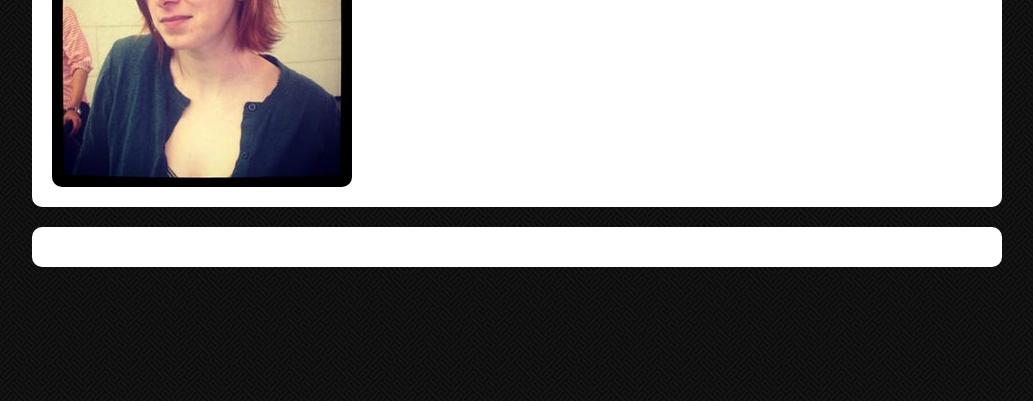
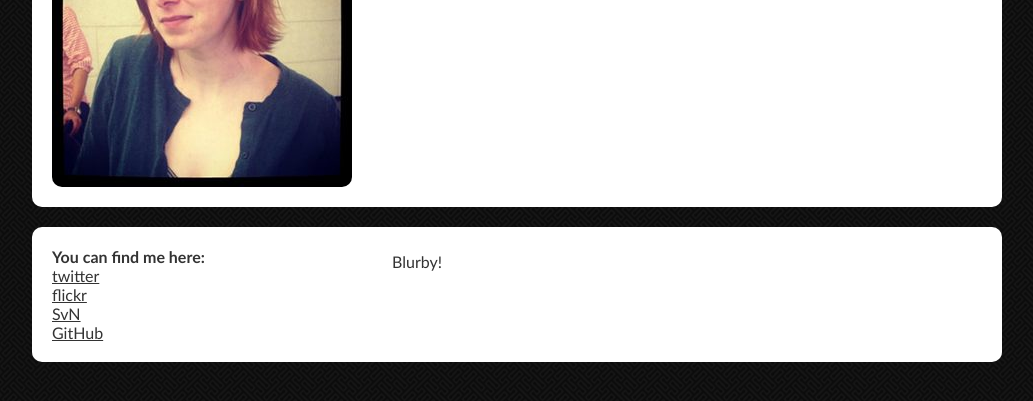
Before and after one commit to rocketslide/starterleague-w2, a plain HTML site: page about.html in a window 1280 px wide. Shown: the part 153-554 px from the top of the page, without its empty margins (123-1156 px from the left). Drawn offline with Linux system fonts and the light colour scheme.

Commit message:
rework divs

```diff
--- a/about.html
+++ b/about.html
@@ -23,10 +23,22 @@
 	</div><!--right-->
 	<div class="left"><img class="round-border"src="im/ag-300.jpg" alt="AMG" />
 	</div><!--left-->
-</div><!--container-top-->
+</div><!--container-->
 
 <div class="container round-border">
+	<div class="right">
+		<p>Blurby!</p>
+	</div><!--right-->
+	<div class="left">
+		<ul>
+			<li class="headline">You can find me here:</a>
+			<li><a href="https://twitter.com/rocketslide">twitter</a></li>
+			<li><a href="http://www.flickr.com/photos/rocketslide/">flickr</a></li>
+			<li><a href="http://37signals.com/svn/writers/ann">SvN</a></li>
+			<li><a href="https://github.com/rocketslide">GitHub</a></li>
+		</ul>
+	</div><!--left-->
 
-</div><!--container-bottom-->
+</div><!--container-->
   </body>
 </html>
--- a/amg.css
+++ b/amg.css
@@ -5,6 +5,10 @@ body{font-family: "Trebuchet MS", Arial, Helvetica, sans-serif; color: #333;
 h1 { font-size: 3em;}
 h3 {font-size: 1.5em;}
 p {padding: 5px 0;}
+a:link {text-decoration: underline; color: #333; font-size: 100%;}
+a:visited {text-decoration: underline; color:#333; font-size: 100%; }
+a:hover {text-decoration: underline; color:#333; font-size: 100%;}
+a:active {text-decoration: underline; color:#333; font-size: 100%;}
 
 .container {width: 930px; background-color: #fff; padding: 20px; margin: 20px auto;}
 .container-3-column {}
@@ -16,3 +20,4 @@ p {padding: 5px 0;}
 ul {list-style: none inside;}
 .nav-links {padding-top: 5px; clear: both;}
 .nav-links-list {display: inline; font-style: italic;}
+.headline {font-weight: bold;}
```
Also changed, not shown: experiments.html (+1 -0 lines).
